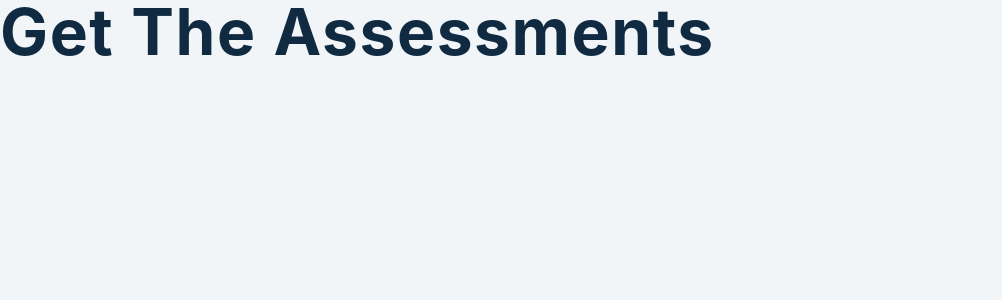
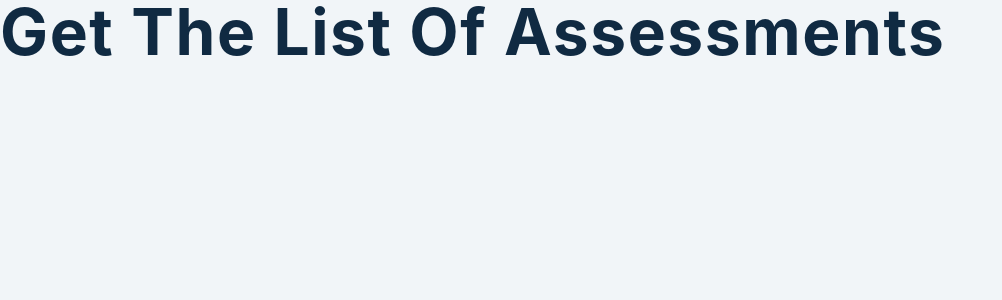
Before and after one commit to Babesgotbytes4/digi-app, a React (Create React App) app: page / in a window 1280 px wide. Shown: the top 300 px of the page, without its empty margins (0-1002 px from the left). Built offline with nearby package versions, Linux system fonts and the light colour scheme.

Commit message:
new data

```diff
--- a/src/components/App/App.js
+++ b/src/components/App/App.js
@@ -94,7 +94,7 @@ export const App = () => {
 
   return  (
     <div>
-    <h1>Get the assessments</h1>
+    <h1>Get the list of assessments</h1>
   </div>
   )
 
```
